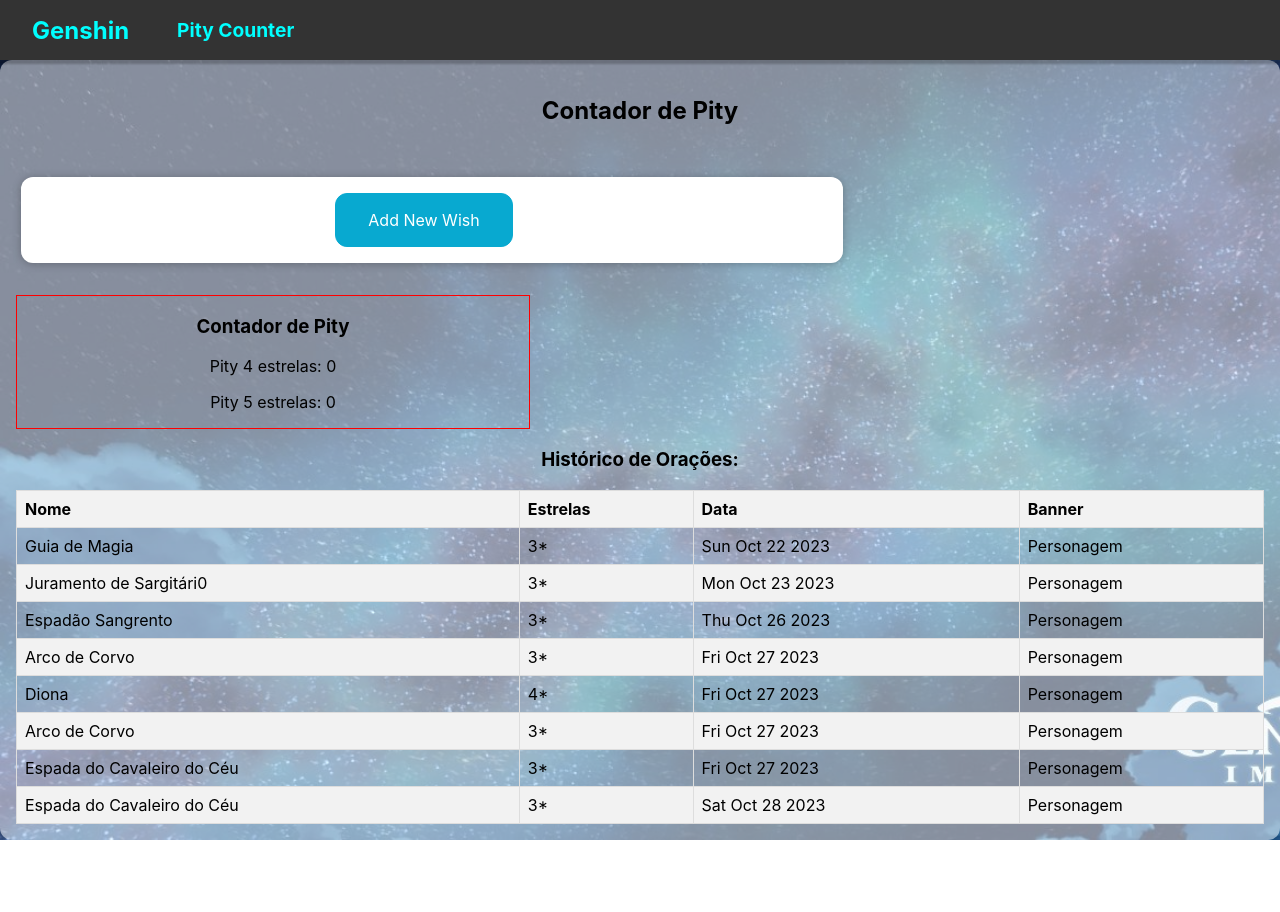
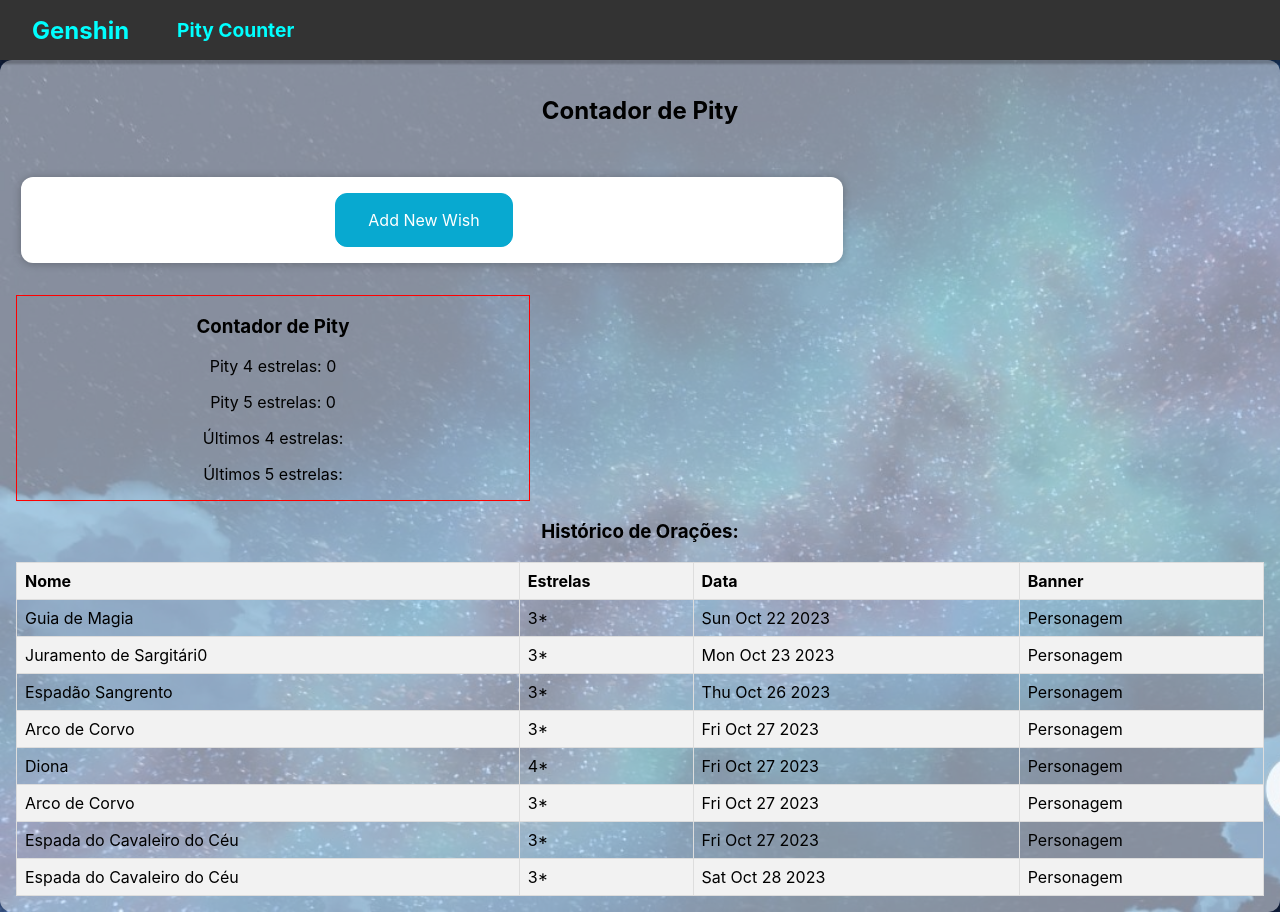
Before and after one commit to gabrielaAlmeida10/genshin, a React (Create React App) app: page /pityCounter in a window 1280 px wide. Before the commit the page ends 840 px from the top, so only its background shows below. Built offline with nearby package versions, Linux system fonts and the light colour scheme.

Commit message:
feat: pity counter logic

```diff
--- a/src/components/pityCounter/dataPity.js
+++ b/src/components/pityCounter/dataPity.js
@@ -1,12 +1,13 @@
 import React from "react";
 
-const DataPity = ({ dataPity }) => {
+const DataPity = ({ dataPity, recent4Stars, recent5Stars }) => {
   return (
     <div>
       <h3>Contador de Pity</h3>
       <p>Pity 4 estrelas: {dataPity.pity4Stars}</p>
       <p>Pity 5 estrelas: {dataPity.pity5Stars}</p>
-      {/* Exiba o nome dos últimos personagens 4 estrelas e 5 estrelas aqui */}
+      <p>Últimos 4 estrelas: {recent4Stars.join(", ")}</p>
+      <p>Últimos 5 estrelas: {recent5Stars.join(", ")}</p>
     </div>
   );
 };
--- a/src/components/pityCounter/pityCounter.js
+++ b/src/components/pityCounter/pityCounter.js
@@ -102,30 +102,36 @@ const PityCounter = (props) => {
     pity4Stars: 0,
     pity5Stars: 0,
   });
+  const [recent4Stars, setRecent4Stars] = useState([]);
+  const [recent5Stars, setRecent5Stars] = useState([]);
 
   const addWishHandler = (wish) => {
-    // Atualize os contadores de Pity
-    if (wish.star === "4*") {
+    setWishes((prevWishes) => [wish, ...prevWishes]);
+
+    if (wish.star === "3*") {
+      setDataPity((prevDataPity) => ({
+        ...prevDataPity,
+        pity4Stars: prevDataPity.pity4Stars + 1,
+        pity5Stars: prevDataPity.pity5Stars + 1,
+      }));
+    } else if (wish.star === "4*") {
       setDataPity((prevDataPity) => ({
         ...prevDataPity,
         pity4Stars: 0,
+        pity5Stars: prevDataPity.pity5Stars + 1,
       }));
+      setRecent4Stars((prevRecent4Stars) => [wish.name, ...prevRecent4Stars.slice(0, 4)]);
     } else if (wish.star === "5*") {
       setDataPity((prevDataPity) => ({
         ...prevDataPity,
-        pity5Stars: prevDataPity.pity5Stars + 1,
+        pity5Stars: 0,
+        pity4Stars: prevDataPity.pity4Stars + 1,
       }));
       if (bannerCharacters.some((character) => character.name === wish.name)) {
-        // O personagem 5 estrelas obtido faz parte do banner
-        console.log(
-          `Você obteve o personagem do banner: ${wish.name} está garantido!`,
-        );
+        console.log(`Você obteve o personagem do banner: ${wish.name} está garantido!`);
       }
+      setRecent5Stars((prevRecent5Stars) => [wish.name, ...prevRecent5Stars.slice(0, 4)]);
     }
-
-    setWishes((prevWish) => {
-      return [wish, ...wishes];
-    });
   };
 
   return (
@@ -136,7 +142,7 @@ const PityCounter = (props) => {
           <NewWish onAddWish={addWishHandler} />
         </div>
         <div className="data-pity">
-          <DataPity dataPity={dataPity}/>
+          <DataPity dataPity={dataPity} recent4Stars={recent4Stars} recent5Stars={recent5Stars} />
         </div>
       </div>
       <div className="history">
```
